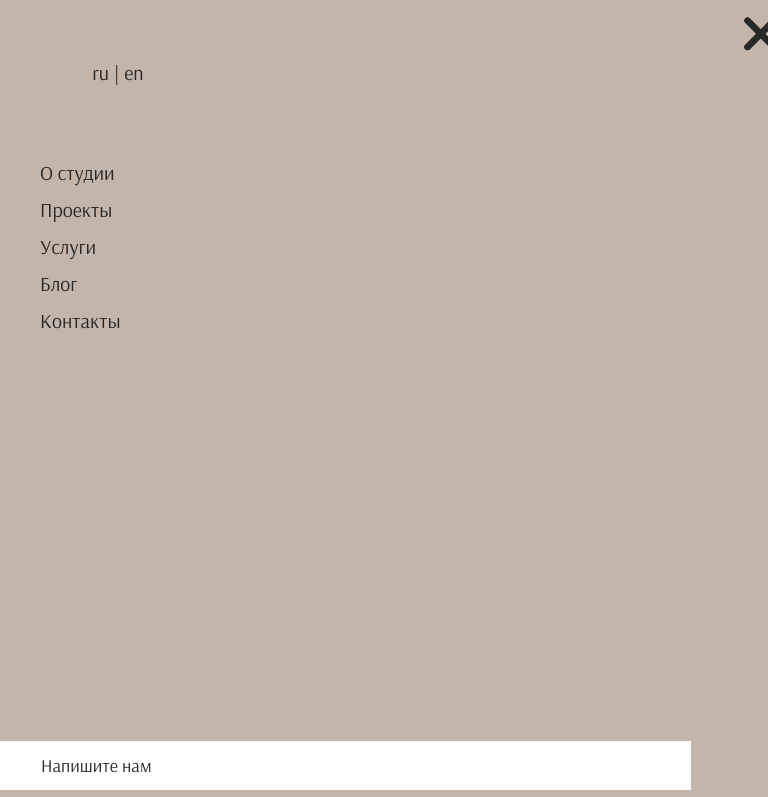
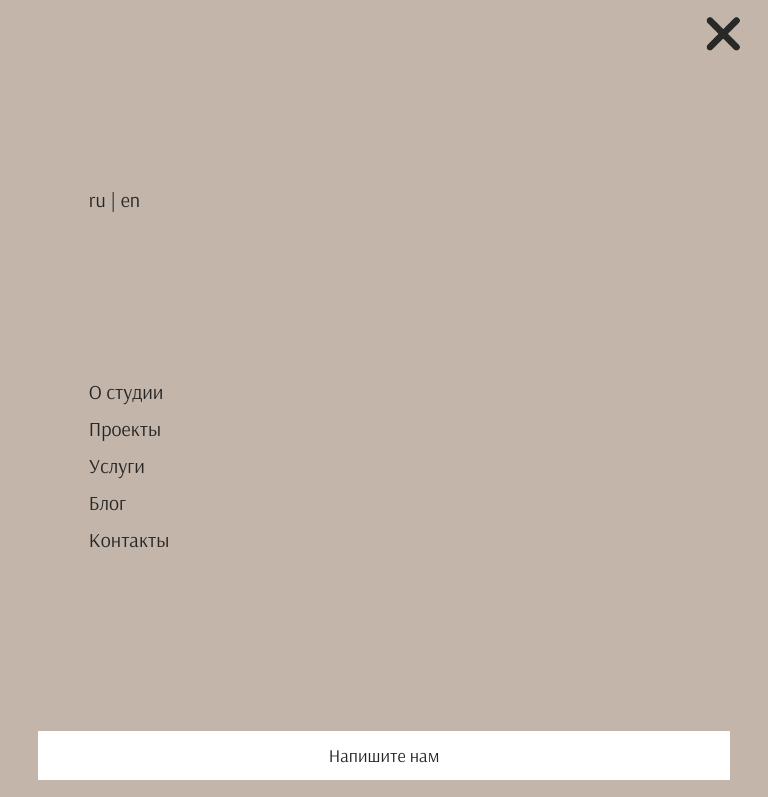
Before and after one commit to SaltyRain/archgako_new, a website: page index.html in a window 768 px wide. Both pictures are taken after a click on the button 728 px from the left and 35 px from the top of the page. Shown: the top 797 px of the page. Drawn offline with nearby package versions, Linux system fonts and the light colour scheme; a web font is replaced by a local one.

Commit message:
Дебаг мобильное меню + кнопка вверх

```diff
--- a/index.html
+++ b/index.html
@@ -11,7 +11,7 @@
     <title>Archgako | Главная</title>
 </head>
 <body>
-    <header class="header container">
+    <header class="header container" id="header">
 
         <a href="index.html" class="header--site-logo site-logo">
             <span class="header--archgako site-logo--archgako">ARCHGAKÒ</span>
@@ -281,7 +281,10 @@
             </div>
         </section>
 
-        <a id="buttonUp"> <img src="./img/Arrow 3.svg" alt=""></a>
+        <div class="container button-up--wrapper">
+            <a href="#header" id="buttonUp" class="button-up"></a>
+        </div>
+
     </main>
     <footer class="footer--wrapper">
         <div class="container">
--- a/js/index.js
+++ b/js/index.js
@@ -8,7 +8,7 @@ const headerButtonsContainer = document.getElementsByClassName(
 const sideMenuContainer = document.getElementsByClassName("side-menu")[0];
 
 openButton.addEventListener("click", () => {
-    sideMenuContainer.style.display = "block";
+    sideMenuContainer.style.display = "flex";
     headerButtonsContainer.style.display = "none";
 });
 
@@ -16,3 +16,20 @@ closeButton.addEventListener("click", () => {
     sideMenuContainer.style.display = "none";
     headerButtonsContainer.style.display = "flex";
 });
+
+
+// Плавный переход к якорю
+const anchors = document.querySelectorAll('a[href*="#"]')
+
+for (let anchor of anchors) {
+  anchor.addEventListener('click', function (e) {
+    e.preventDefault()
+
+    const blockID = anchor.getAttribute('href').substr(1)
+
+    document.getElementById(blockID).scrollIntoView({
+      behavior: 'smooth',
+      block: 'start'
+    })
+  })
+}
--- /dev/null
+++ b/scss/blocks/button-up.scss
@@ -0,0 +1,39 @@
+.button-up--wrapper {
+    position: relative;
+}
+
+.button-up {
+    position: fixed;
+    bottom: 20px;
+    right: 20px;
+
+    width: 40px;
+    height: 40px;
+
+    cursor: pointer;
+
+    transition: .2s;
+    background-image: url("../../img/Up\ arrow.png");
+    &:hover, &:active {
+        background-image: url("../../img/Up\ arrow-active.png");
+    }
+
+    // opacity: 0;
+}
+
+@media (min-width: 425px) {
+    .button-up {
+
+        bottom: 30px;
+        right: 30px;
+
+        width: 50px;
+        height: 50px;
+    }
+}
+
+@media (min-width: 1870px) {
+    .button-up {
+        right: 12%;
+    }
+}
--- a/scss/blocks/header.scss
+++ b/scss/blocks/header.scss
@@ -6,8 +6,7 @@
 
     height: 70px;
 
-    position: sticky;
-    z-index: 999
+    position: relative;
 }
 
 .header--archgako {
--- a/scss/blocks/side-menu.scss
+++ b/scss/blocks/side-menu.scss
@@ -1,9 +1,10 @@
-
+// Mobile
 @media (max-width: 1000px) {
     .side-menu {
         display: none;
         top: 0;
-        right: 0;
+        // right: 0;
+        left: 0;
         position: absolute;
         background-color: $light-brown;
         height: 100vh;
@@ -14,20 +15,29 @@
         flex-direction: column !important;
         justify-content: space-between !important;
         overflow: hidden;
+
+        padding: 20px 15px;
     }
     .close {
+
         outline: 0;
         border: 0;
         background-color: transparent;
         font-size: 30px;
-        width: 10px;
+        // width: 10px;
         position: absolute;
         top: 15px;
         right: 20px;
     }
 
     .site-nav {
-        margin-top: 20vh;
+        // margin-top: 20vh;
+        order: 2;
+        margin-left: 10%;
+        ul {
+            margin: 0;
+            padding: 0;
+        }
     }
     .site-nav--item {
         margin-bottom: 12px;
@@ -37,21 +47,27 @@
         display: block !important;
         margin-left: auto;
         margin-right: auto;
+        text-align: center;
         background-color: #fff !important;
         color: $black !important;
         width: 90vw;
-        // margin-top: 60px;
-        position: absolute !important;
-        bottom: 10px;
+        // position: absolute !important;
+        // bottom: 10px;
+        align-self: center;
+
+        order: 3;
     }
 
     .language {
-        position: absolute;
-        top: 60px;
-        left: 12%;
+        // position: absolute;
+        // top: 60px;
+        // left: 12%;
+        order: 1;
+        margin-left: 10%;
     }
 }
 
+// Desctop
 @media (min-width: 1000px) {
     .side-menu {
         display: flex;
--- a/scss/style.scss
+++ b/scss/style.scss
@@ -116,6 +116,7 @@ p {
 @import "./blocks/form.scss";
 @import "./blocks/page.scss";
 @import "./blocks/contacts.scss";
+@import "./blocks/button-up.scss";
 
 
 // Index
```
Also changed, not shown: article.html (+2 -0 lines), css/style.css, img/Up arrow-active.png (added), img/Up arrow.png (added).
